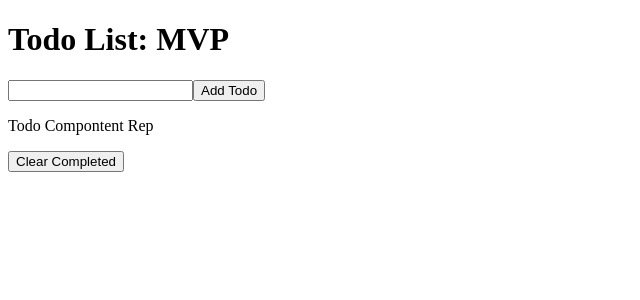
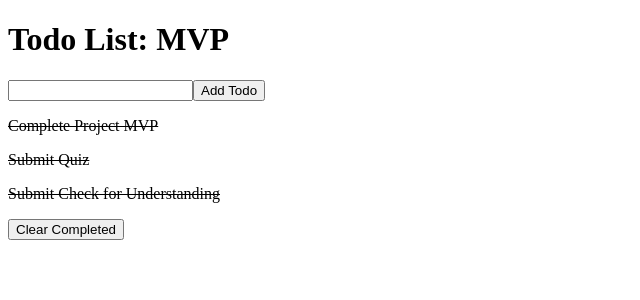
Before and after one commit to bloominstituteoftechnology/web-module-project-class-components, a React (Create React App) app: page / in a window 1280 px wide. Shown: the top 300 px of the page, without its empty margins (0-640 px from the left). Built offline with nearby package versions, Linux system fonts and the light colour scheme; the HTML template or start-up script is replaced by a standard one.

Commit message:
added more functionality, but not quite there yet

```diff
--- a/src/App.js
+++ b/src/App.js
@@ -1,12 +1,19 @@
 import React from 'react';
+
 
 import TodoForm from './components/TodoForm';
 import TodoList from './components/TodoList';
 
+
+// ??? How are all these components working together ???
+// ??? not sure why this was in components folder as a component ???
+import './components/Todo.css';
+
+// todos var will be a prop to pass & dummy data to test
 const todos = [
   {
     task: 'Complete Project MVP',
-    id: 1528817077286,
+    id: 1528817077285,
     completed: false
 
   },
@@ -17,7 +24,7 @@ const todos = [
   },
   {
     task: 'Submit Check for Understanding',
-    id: 1528817077286,
+    id: 1528817077287,
     completed: false
   }
 ];
@@ -29,18 +36,83 @@ class App extends React.Component {
 
   // Constructor state
   constructor() {
-    super();
+    super(); // ???why is this depreciated???
+    // Application level state, to be shared with components as props
     this.state = {
+      todos:todos
 
     }
+  }
+
+  // toggle finished
+  // ?? not sure where itemId comes from
+  toggleFinished = (itemId) => {
+    // conosle.log working & passing the itemId, not sure how it's doing that ???, but it is
+    console.log("toggling finished tasks", itemId);
+    // map thru the array
+    // when the item matches the one clicked, toggle its completed flag
+    // otherwise, don't make any changes
+    const updatedTodoList = this.state.todos.map(item => {
+      // Logic walk through
+      // if item.id === itemId, toggle completed flag
+      // else, return item
+      // ??? IDK this doesn't seem to be doing anything ???
+      if (item.id === itemId) {
+        return {...item, completed: !item.completed};
+      }
+      else {
+        return item;
+      }
+    });
+    // logic check : Yay! it's hitting
+    console.log("updated todo list:", updatedTodoList);
+    // updating state
+    this.setState({
+      ...this.state,
+      todos: updatedTodoList
+    });
+
+  }
+
+  // bringing in props from TodoForm
+  // remember to pass this down to your render
+  addItem = (newItem) => {
+    // this console is working :)
+    console.log("Adding a new task:", newItem);
+    this.setState({
+      ...this.state,
+      todos: [
+        ...this.state.todos,
+        {
+          name: newItem,
+          id: Date.now(),
+          completed: false
+        }
+      ]
+    })
+  }
+
+  clearCompleted = () => {
+    // ??? this console.log doesn't seem to be working ???
+    console.log("clearing completed tasks");
+    this.setState({
+      ...this.state,
+      todos: this.state.todos.filter(item => !item.completed)
+    })
   }
 
   render() {
     return (
       <div>
         <h1>Todo List: MVP</h1>
-        <TodoForm />
-        <TodoList />
+        <TodoForm addItem={this.addItem} />
+        <TodoList
+          // passes original state variables
+          todos={this.state.todos}
+          // updates state varibles on toggle function
+          toggleFinished={this.toggleFinished}
+          clearCompleted={this.clearCompleted}
+        />
       </div>
 
     );
--- a/src/components/Todo.css
+++ b/src/components/Todo.css
@@ -0,0 +1,18 @@
+.done {
+    text-decoration: line-through;
+    font-style: bold italic;
+
+
+
+  }
+
+  .clear, .add {
+    border: solid black 2px;
+    font-weight: bolder;
+    margin-left: 3px;
+  }
+
+  .input {
+border: solid gray 2px;
+font-size: 14px;
+  }
--- a/src/components/Todo.js
+++ b/src/components/Todo.js
@@ -1,9 +1,18 @@
+// this Component is for sending props up when task is completed
 import React from 'react';
 
 const Todo = props => {
     return (
-        <div>
-            <p>Todo Compontent Rep</p>
+        // ??? not exactly sure what this is doing ???
+        // line 8 is supposed to be adding the .done class which adds a strike-through if item is completed, still confused ???
+        <div onClick={ () => props.toggleFinished(props.item.id)}
+        className={`done${props.item.completed ? ' completed' : ''}`}
+        // className="done"
+        >
+
+
+
+            <p>{props.item.task}</p>
         </div>
     )
 }
--- a/src/components/TodoForm.js
+++ b/src/components/TodoForm.js
@@ -1,18 +1,40 @@
+// This component adds items to the form with the 'Add Todo' button to the DOM
 import React from "react";
 
 class ToDoForm extends React.Component {
     // Constructor with state
+    constructor() {
+        super();
+        this.state = {
+            newItem: ""
+        }
+    }
 
+    // ??? should this be in app.js - why is it here in example code ???
     handleChanges = e => {
         // update state with each keystroke
+        this.setState({
+            ...this.state,
+            newItem: e.target.value
+        });
     };
 
     // class property to submit form
+    handleSubmit = e => {
+        // props coming from App.js
+        e.preventDefault();
+        this.props.addItem(this.state.newItem);
+    };
 
     render() {
        return (
-           <form>
-               <input type="text" name="item" />
+           <form onSubmit={this.handleSubmit}>
+               <input
+                    type="text"
+                    name="item"
+                    value={this.state.newItem}
+                    onChange={this.handleChanges}
+                />
                <button>Add Todo</button>
            </form>
 
--- a/src/components/TodoList.js
+++ b/src/components/TodoList.js
@@ -1,16 +1,20 @@
-// your components will all go in this `component` directory.
+// your components will all go in this `component` directory. ??? what does this mean ???
 // feel free to change this component.js into TodoList.js
 
 import React from "react";
-
+// ??? exactly why are we pulling Todo in here ??? is it because of the map only
 import Todo from "./Todo";
 
 const TodoList = props => {
+    // for sorting the list based whether a task has been completed or not
     return (
         <div>
+            {/* ??? don't 100% get what this is doing ??? */}
+            {props.todos.map(item => (
+              <Todo key={item.id} item={item} toggleFinished={props.toggleFinished} />
+             ))}
 
-            <Todo />
-            <button>Clear Completed</button>
+            <button onClick={props.clearCompleted} className="">Clear Completed</button>
         </div>
     );
 };
```
Also changed, not shown: 1 other file (tests, documents, lock files or other folders).
